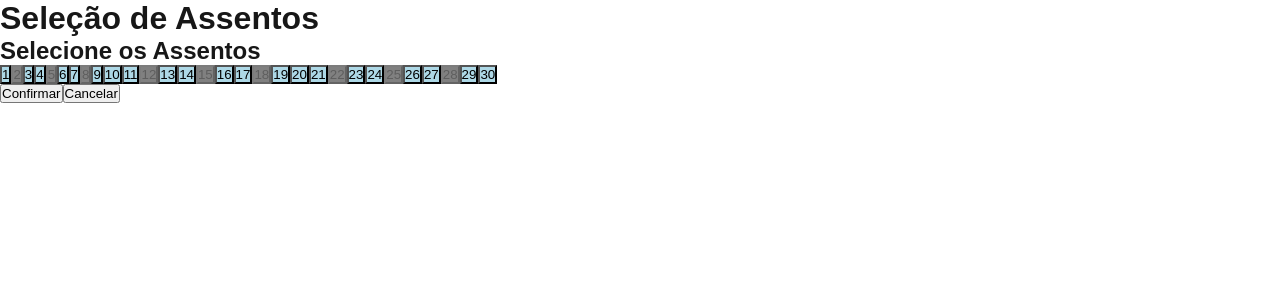
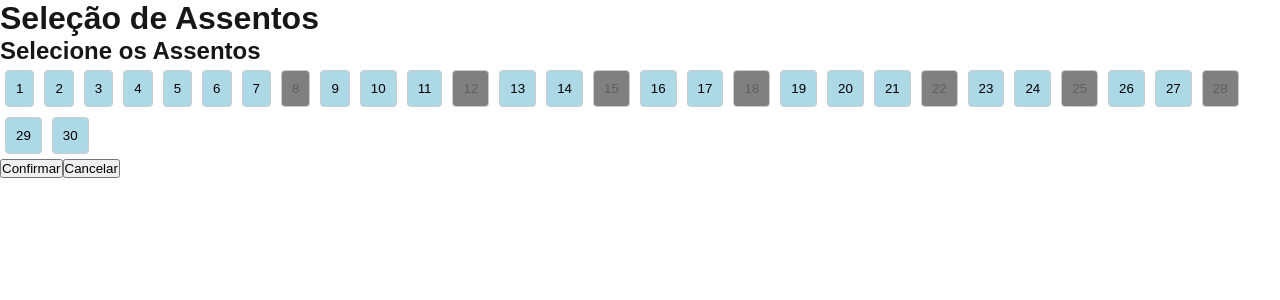
Before and after one commit to davidantoni0/Loja-Cinema, a Next.js app in the folder bomboniere/: page /filmes-assentos in a window 1280 px wide. Both pictures are taken after a click on the button "Filme A". Shown: the top 300 px of the page. Built offline with nearby package versions, Linux system fonts and the light colour scheme.

Commit message:
Add: styles to filme and assentos buttons

```diff
--- a/bomboniere/public/filme-assentos.json
+++ b/bomboniere/public/filme-assentos.json
@@ -4,10 +4,10 @@
     "nome": "Filme A",
     "assentos": [
       { "numero": 1, "disponivel": true },
-      { "numero": 2, "disponivel": false },
+      { "numero": 2, "disponivel": true },
       { "numero": 3, "disponivel": true },
       { "numero": 4, "disponivel": true },
-      { "numero": 5, "disponivel": false },
+      { "numero": 5, "disponivel": true },
       { "numero": 6, "disponivel": true },
       { "numero": 7, "disponivel": true },
       { "numero": 8, "disponivel": false },
--- a/bomboniere/src/Components/Filmes-assentos/Assentos.js
+++ b/bomboniere/src/Components/Filmes-assentos/Assentos.js
@@ -1,6 +1,6 @@
 import React, { useState, useEffect } from 'react';
-
-const Assentos = ({ assentos, onToggleAssento }) => {
+import styles from './Assentos.module.css';
+const Assentos = ({ assentos, onToggleAssento, onConfirmar, onCancelar }) => {
   const [assentosSelecionados, setAssentosSelecionados] = useState(assentos);
 
   useEffect(() => {
@@ -23,11 +23,13 @@ const Assentos = ({ assentos, onToggleAssento }) => {
     // Salva os assentos selecionados no localStorage
     localStorage.setItem('assentosSelecionados', JSON.stringify(assentosSelecionados));
     alert('Seleção de assentos confirmada!');
+    onConfirmar();
   };
 
   const handleCancelar = () => {
     // Restaura os assentos para o estado original
     setAssentosSelecionados(assentos);
+    onCancelar();
   };
 
   return (
@@ -35,7 +37,7 @@ const Assentos = ({ assentos, onToggleAssento }) => {
       <h2>Selecione os Assentos</h2>
       <div>
         {assentosSelecionados.map((assento) => (
-          <button
+          <button className={styles.assentosButton}
             key={assento.numero}
             style={{
               backgroundColor: assento.selecionado ? 'green' : assento.disponivel ? 'lightblue' : 'gray',
--- /dev/null
+++ b/bomboniere/src/Components/Filmes-assentos/Assentos.module.css
@@ -0,0 +1,9 @@
+.assentosButton{
+    background-color: #f0f0f0;
+    border: 1px solid #ccc;
+    border-radius: 4px;
+    padding: 10px;
+    margin: 5px;
+    cursor: pointer;
+    transition: background-color 0.3s ease;
+}
--- a/bomboniere/src/Components/Filmes-assentos/FilmeSelector.js
+++ b/bomboniere/src/Components/Filmes-assentos/FilmeSelector.js
@@ -1,12 +1,12 @@
 import { useState } from 'react';
-
+import styles from './FilmeSelector.module.css';
 const FilmeSelector = ({ filmes, onSelectFilme }) => {
   return (
     <div>
       <h2>Selecione um Filme</h2>
       <div>
         {filmes.map(filme => (
-          <button key={filme.id} onClick={() => onSelectFilme(filme)}>
+          <button className={styles.filmeButton} key={filme.id} onClick={() => onSelectFilme(filme)}>
             {filme.nome}
           </button>
         ))}
--- /dev/null
+++ b/bomboniere/src/Components/Filmes-assentos/FilmeSelector.module.css
@@ -0,0 +1,9 @@
+.filmeButton{
+    background-color: #f0f0f0;
+    border: 1px solid #ccc;
+    border-radius: 4px;
+    padding: 10px;
+    margin: 5px;
+    cursor: pointer;
+    transition: background-color 0.3s ease;
+}
--- a/bomboniere/src/app/filmes-assentos/page.js
+++ b/bomboniere/src/app/filmes-assentos/page.js
@@ -1,4 +1,5 @@
 'use client';
+import styles from './page.module.css';
 import { useState, useEffect } from 'react';
 import FilmeSelector from '../../Components/Filmes-assentos/FilmeSelector';
 import Assentos from '../../Components/Filmes-assentos/Assentos';
@@ -42,7 +43,9 @@ export default function Home() {
       {!filmeSelecionado ? (
         <FilmeSelector filmes={filmes} onSelectFilme={handleSelectFilme} />
       ) : (
-        <Assentos assentos={filmeSelecionado.assentos} onToggleAssento={handleToggleAssento} />
+        <Assentos assentos={filmeSelecionado.assentos} onToggleAssento={handleToggleAssento} onConfirmar={() => setFilmeSelecionado(null)} onCancelar={() => setFilmeSelecionado(null)}
+/>
+
       )}
     </div>
   );
--- a/bomboniere/src/app/layout.js
+++ b/bomboniere/src/app/layout.js
@@ -18,7 +18,7 @@ export const metadata = {
 
 export default function RootLayout({ children }) {
   return (
-    <html lang="en">
+    <html lang="pt-br">
       <body className={`${geistSans.variable} ${geistMono.variable}`}>
         {children}
       </body>
```
Also changed, not shown: bomboniere/src/app/filmes-assentos/page.module.css (added), bomboniere/src/app/filmes-assentos/page.module.js (deleted).
